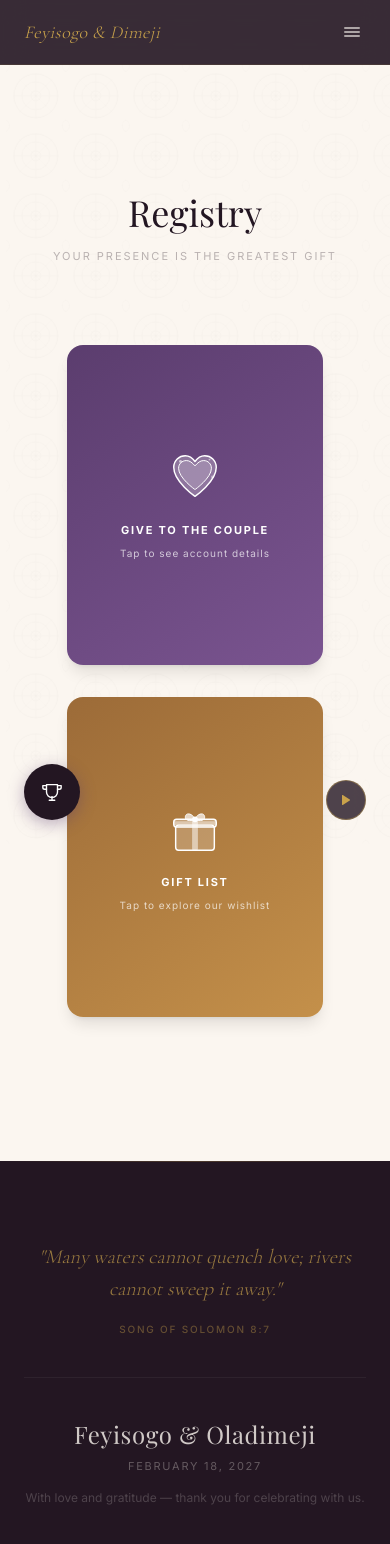
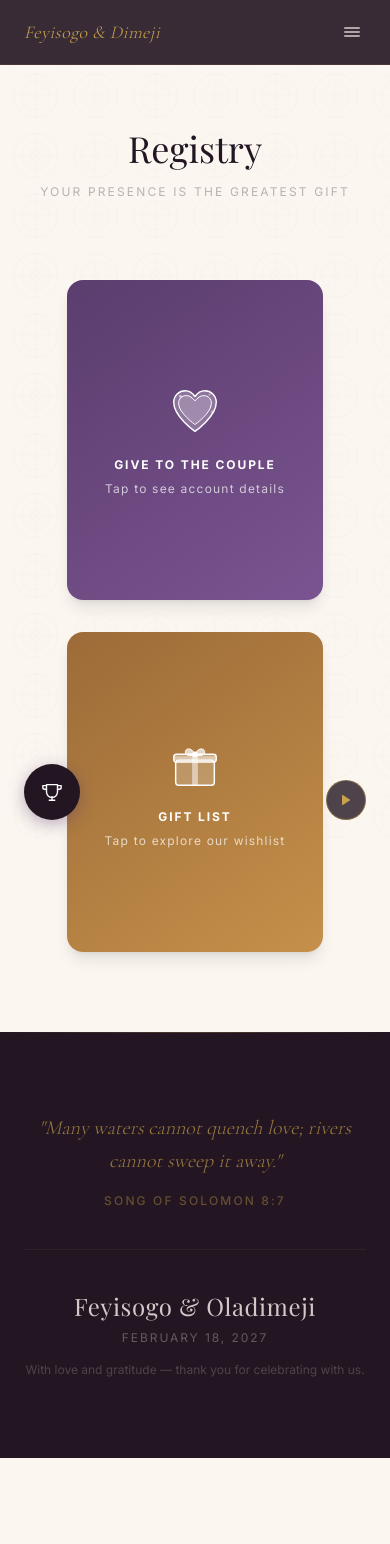
Before and after one commit to Dime1/Dimeyi-Website, a Next.js app: page /registry in a window 390 px wide. Shown: the top 1544 px of the page. After the commit the page ends 1458 px from the top, so only its background shows below. Built offline with nearby package versions, Linux system fonts and the light colour scheme; a web font is replaced by a local one.

Commit message:
fix: responsive sweep — mobile padding, minimum text sizes, fluid countdown

```diff
--- a/app/gallery/page.tsx
+++ b/app/gallery/page.tsx
@@ -4,11 +4,11 @@ import { VERSES }         from '@/config/content'
 
 export default function GalleryPage() {
   return (
-    <section className="max-w-5xl mx-auto px-6 py-32">
+    <section className="max-w-5xl mx-auto px-6 py-16 md:py-32">
       <h1 className="font-display text-4xl md:text-5xl text-plum text-center mb-4">
         Gallery
       </h1>
-      <p className="font-sans text-[11px] tracking-[0.18em] uppercase text-plum/30 text-center mb-16">
+      <p className="font-sans text-xs tracking-[0.18em] uppercase text-plum/30 text-center mb-16">
         Moments we have carried
       </p>
 
--- a/app/guestbook/page.tsx
+++ b/app/guestbook/page.tsx
@@ -2,12 +2,12 @@ import { GuestbookWall } from '@/features/guestbook/GuestbookWall'
 
 export default function GuestbookPage() {
   return (
-    <div className="max-w-4xl mx-auto px-6 py-32">
+    <div className="max-w-4xl mx-auto px-6 py-16 md:py-32">
       <section>
         <h1 className="font-display text-4xl md:text-5xl text-plum text-center mb-4">
           Ode to the Couple
         </h1>
-        <p className="font-sans text-[11px] tracking-[0.18em] uppercase text-plum/30 text-center mb-16">
+        <p className="font-sans text-xs tracking-[0.18em] uppercase text-plum/30 text-center mb-16">
           Leave your blessing for us
         </p>
         <GuestbookWall />
--- a/app/registry/page.tsx
+++ b/app/registry/page.tsx
@@ -2,11 +2,11 @@ import { RegistrySection } from '@/features/registry/RegistrySection'
 
 export default function RegistryPage() {
   return (
-    <section className="max-w-2xl mx-auto px-6 py-32">
+    <section className="max-w-2xl mx-auto px-6 py-16 md:py-32">
       <h1 className="font-display text-4xl md:text-5xl text-plum text-center mb-4">
         Registry
       </h1>
-      <p className="font-sans text-[11px] tracking-[0.18em] uppercase text-plum/30 text-center mb-16">
+      <p className="font-sans text-xs tracking-[0.18em] uppercase text-plum/30 text-center mb-16">
         Your presence is the greatest gift
       </p>
       <RegistrySection />
--- a/app/rsvp/page.tsx
+++ b/app/rsvp/page.tsx
@@ -10,7 +10,7 @@ export default function RSVPPage() {
           <h1 className="font-display text-4xl md:text-5xl text-plum mb-3">
             RSVP
           </h1>
-          <p className="font-sans text-[11px] tracking-[0.18em] uppercase text-plum/30">
+          <p className="font-sans text-xs tracking-[0.18em] uppercase text-plum/30">
             February 18, 2027 · Feyisogo &amp; Dimeji
           </p>
         </div>
--- a/components/layout/Footer.tsx
+++ b/components/layout/Footer.tsx
@@ -9,7 +9,7 @@ export function Footer() {
         <p className="font-script italic text-gold/70 text-xl leading-relaxed">
           {VERSES.footer.text}
         </p>
-        <p className="font-sans font-medium text-[10px] tracking-[0.18em] uppercase text-gold/40">
+        <p className="font-sans font-medium text-xs tracking-[0.18em] uppercase text-gold/40">
           {VERSES.footer.ref}
         </p>
 
@@ -17,7 +17,7 @@ export function Footer() {
           <p className="font-display text-ivory/80 text-2xl tracking-wide">
             {COUPLE.fullNames}
           </p>
-          <p className="font-sans text-[11px] tracking-[0.16em] uppercase text-ivory/30">
+          <p className="font-sans text-xs tracking-[0.16em] uppercase text-ivory/30">
             {WEDDING.dateLabel}
           </p>
           <p className="font-sans text-xs text-ivory/20 pt-2">
--- a/features/gallery/LightboxModal.tsx
+++ b/features/gallery/LightboxModal.tsx
@@ -32,7 +32,7 @@ export function LightboxModal({ images, initialIndex, onClose }: LightboxModalPr
       onClick={onClose}
     >
       <div
-        className="relative w-full max-w-4xl max-h-[90vh] px-12"
+        className="relative w-full max-w-4xl max-h-[90vh] px-4 sm:px-12"
         onClick={e => e.stopPropagation()}
       >
         <div className="relative aspect-[4/3]">
@@ -48,7 +48,7 @@ export function LightboxModal({ images, initialIndex, onClose }: LightboxModalPr
         <button
           onClick={onClose}
           aria-label="Close lightbox"
-          className="absolute top-0 right-14 text-ivory/60 hover:text-ivory text-3xl leading-none"
+          className="absolute top-0 right-2 sm:right-14 text-ivory/60 hover:text-ivory text-3xl leading-none"
         >
           ×
         </button>
--- a/features/hero/AstrolabeCountdown.tsx
+++ b/features/hero/AstrolabeCountdown.tsx
@@ -65,9 +65,10 @@ export function AstrolabeCountdown() {
 
   return (
     <div className="flex flex-col items-center gap-4">
+      <div className="w-full max-w-[220px]">
         <svg
-        width={SIZE}
-        height={SIZE}
+          width="100%"
+          height="100%"
           viewBox={`0 0 ${SIZE} ${SIZE}`}
           aria-label={ariaLabel}
           role="img"
@@ -129,12 +130,13 @@ export function AstrolabeCountdown() {
           DAYS
         </text>
         </svg>
+      </div>
 
       {/* HH:MM:SS */}
       <p
         role="timer"
         aria-label={time ? `${time.hours} hours ${time.minutes} minutes ${time.seconds} seconds` : 'loading'}
-        className="font-sans text-[11px] tracking-[0.22em] text-gold/35 tabular-nums"
+        className="font-sans text-xs tracking-[0.22em] text-gold/35 tabular-nums"
       >
         {time
           ? `${String(time.hours).padStart(2,'0')} : ${String(time.minutes).padStart(2,'0')} : ${String(time.seconds).padStart(2,'0')}`
--- a/features/registry/RegistrySection.tsx
+++ b/features/registry/RegistrySection.tsx
@@ -6,8 +6,8 @@ type Account = 'ng' | 'intl'
 function DetailRow({ label, value }: { label: string; value: string }) {
   return (
     <div className="text-center">
-      <p className="font-sans text-[9px] uppercase tracking-[0.12em] text-plum/50 mt-2">{label}</p>
-      <p className="font-sans text-[12px] font-semibold text-plum">{value}</p>
+      <p className="font-sans text-xs uppercase tracking-[0.12em] text-plum/50 mt-2">{label}</p>
+      <p className="font-sans text-xs font-semibold text-plum">{value}</p>
     </div>
   )
 }
@@ -24,7 +24,7 @@ export function RegistrySection() {
       <button
         type="button"
         aria-label="Flip card to see account details"
-        className="w-64 h-80 cursor-pointer select-none text-left"
+        className="w-full max-w-[256px] h-80 cursor-pointer select-none text-left"
         style={{ perspective: '900px' }}
         onClick={() => setCard1Flipped(f => !f)}
       >
@@ -51,10 +51,10 @@ export function RegistrySection() {
               <circle cx="45" cy="12" r="1"   fill="white" opacity="0.5"/>
               <circle cx="48" cy="30" r="1.5" fill="white" opacity="0.4"/>
             </svg>
-            <p className="font-sans text-[11px] tracking-[0.16em] uppercase text-white font-bold mb-2">
+            <p className="font-sans text-xs tracking-[0.16em] uppercase text-white font-bold mb-2">
               Give to the Couple
             </p>
-            <p className="font-sans text-[10px] text-white/70 tracking-widest">
+            <p className="font-sans text-xs text-white/70 tracking-widest">
               Tap to see account details
             </p>
           </div>
@@ -69,7 +69,7 @@ export function RegistrySection() {
               border:             '1.5px solid #e8ddd5',
             }}
           >
-            <p className="font-sans text-[9px] font-bold tracking-[0.14em] uppercase text-plum mb-3">
+            <p className="font-sans text-xs font-bold tracking-[0.14em] uppercase text-plum mb-3">
               Account Details
             </p>
 
@@ -81,7 +81,7 @@ export function RegistrySection() {
             >
               <button
                 aria-pressed={account === 'ng'}
-                className={`flex-1 py-1.5 font-sans text-[9px] font-bold tracking-widest uppercase transition-colors ${
+                className={`flex-1 py-1.5 font-sans text-xs font-bold tracking-widest uppercase transition-colors ${
                   account === 'ng' ? 'bg-plum text-ivory' : 'bg-white text-plum/50'
                 }`}
                 onClick={e => { e.stopPropagation(); setAccount('ng') }}
@@ -90,7 +90,7 @@ export function RegistrySection() {
               </button>
               <button
                 aria-pressed={account === 'intl'}
-                className={`flex-1 py-1.5 font-sans text-[9px] font-bold tracking-widest uppercase transition-colors border-l ${
+                className={`flex-1 py-1.5 font-sans text-xs font-bold tracking-widest uppercase transition-colors border-l ${
                   account === 'intl' ? 'bg-plum text-ivory' : 'bg-white text-plum/50'
                 }`}
                 style={{ borderLeftColor: '#d8ccc4' }}
@@ -123,7 +123,7 @@ export function RegistrySection() {
       <button
         type="button"
         aria-label="Flip card to see gift list"
-        className="w-64 h-80 cursor-pointer select-none text-left"
+        className="w-full max-w-[256px] h-80 cursor-pointer select-none text-left"
         style={{ perspective: '900px' }}
         onClick={() => setCard2Flipped(f => !f)}
       >
@@ -152,10 +152,10 @@ export function RegistrySection() {
               <path d="M30 20 C32 14 40 12 40 18 C40 22 32 22 30 20Z" fill="rgba(255,255,255,0.7)" stroke="white" strokeWidth="1"/>
               <circle cx="30" cy="20" r="3" fill="white"/>
             </svg>
-            <p className="font-sans text-[11px] tracking-[0.16em] uppercase text-white font-bold mb-2">
+            <p className="font-sans text-xs tracking-[0.16em] uppercase text-white font-bold mb-2">
               Gift List
             </p>
-            <p className="font-sans text-[10px] text-white/70 tracking-widest">
+            <p className="font-sans text-xs text-white/70 tracking-widest">
               Tap to explore our wishlist
             </p>
           </div>
@@ -176,7 +176,7 @@ export function RegistrySection() {
               <path d="M22 15 C24.5 17 24.5 27 22 29" stroke="#fffaf6" strokeWidth="3"/>
               <path d="M22 15 C19.5 17 19.5 27 22 29" stroke="#fffaf6" strokeWidth="3"/>
             </svg>
-            <p className="font-sans text-[9px] uppercase tracking-[0.12em] text-plum/50 mb-4">
+            <p className="font-sans text-xs uppercase tracking-[0.12em] text-plum/50 mb-4">
               Browse our wishlist
             </p>
             <a
--- a/features/timeline/MilestoneCard.tsx
+++ b/features/timeline/MilestoneCard.tsx
@@ -33,7 +33,7 @@ export function MilestoneCard({ milestone, index }: MilestoneCardProps) {
       {/* Card content */}
       <div className="max-w-2xl">
         {/* Chapter label */}
-        <p className="font-sans text-[10px] tracking-[0.22em] uppercase text-gold/45 mb-1">
+        <p className="font-sans text-xs tracking-[0.22em] uppercase text-gold/45 mb-1">
           {milestone.chapter}
         </p>
 
@@ -43,7 +43,7 @@ export function MilestoneCard({ milestone, index }: MilestoneCardProps) {
         </h2>
 
         {/* Date */}
-        <p className="font-sans text-[10px] tracking-[0.18em] uppercase text-plum/30 mb-5">
+        <p className="font-sans text-xs tracking-[0.18em] uppercase text-plum/30 mb-5">
           {milestone.date}
         </p>
 
@@ -60,7 +60,7 @@ export function MilestoneCard({ milestone, index }: MilestoneCardProps) {
           </div>
         ) : (
           <div className="aspect-[4/3] w-full max-w-sm bg-plum/10 rounded-sm border border-gold/10 mb-5 flex items-center justify-center">
-            <span className="font-sans text-[9px] tracking-[0.18em] uppercase text-gold/15">
+            <span className="font-sans text-xs tracking-[0.18em] uppercase text-gold/15">
               Photo coming soon
             </span>
           </div>
--- a/features/timeline/TimelineSection.tsx
+++ b/features/timeline/TimelineSection.tsx
@@ -7,15 +7,15 @@ const SCRIPTURE_AFTER_INDEX = 4
 
 export function TimelineSection() {
   return (
-    <section className="relative max-w-3xl mx-auto px-6 py-32">
+    <section className="relative max-w-3xl mx-auto px-6 py-16 md:py-32">
       <h1 className="font-display text-4xl md:text-5xl text-plum text-center mb-4">
         Our Story
       </h1>
-      <p className="font-sans text-[11px] tracking-[0.18em] uppercase text-plum/30 text-center mb-20">
+      <p className="font-sans text-xs tracking-[0.18em] uppercase text-plum/30 text-center mb-20">
         Ten chapters · One forever
       </p>
 
-      <div className="relative pl-8">
+      <div className="relative pl-6 md:pl-8">
         <ConstellationThread />
 
         {[...STORY_MILESTONES].map((milestone, i) => (
```
Lines whose indentation alone changed are shown as unchanged.
